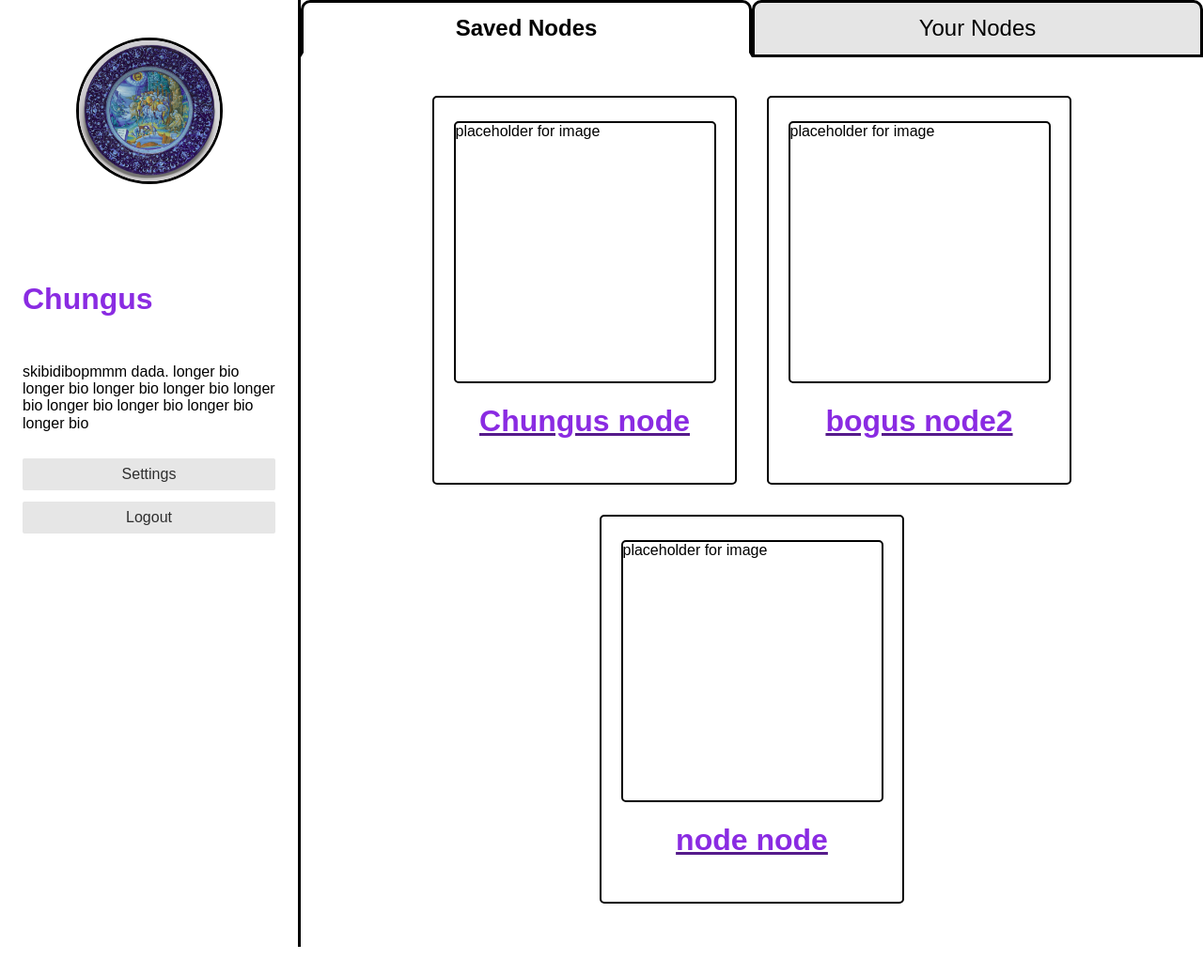
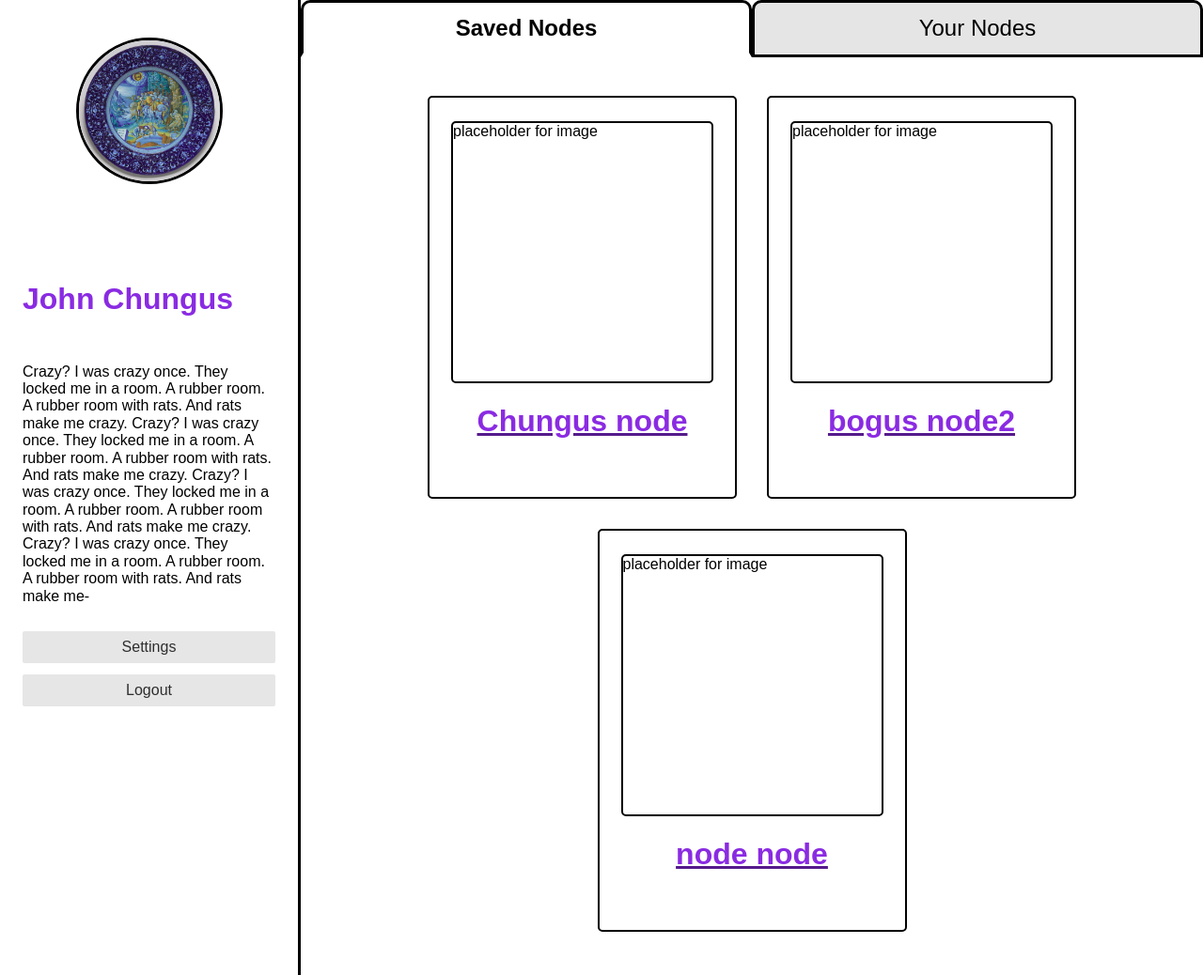
Before and after one commit to CSCI-5117-F26/developing-the-interactive-web-project-1-group-5, a Flask app: page /profile in a window 1280 px wide. Shown: the whole page at 94% size. Before the commit the page ends 1008 px from the top, so only its background shows below. Run offline with Flask 3, Linux system fonts and the light colour scheme; some libraries are stand-ins or nearby versions.

Commit message:
profile CSS Cleanup

```diff
--- a/src/developing_the_interactive_web_project_1_group_5/server.py
+++ b/src/developing_the_interactive_web_project_1_group_5/server.py
@@ -82,7 +82,7 @@ def create_node():
 
 @app.route("/profile")
 def view_profile():
-    user = {"name": "Chungus", "bio": "skibidibopmmm dada. longer bio longer bio longer bio longer bio longer bio longer bio longer bio longer bio longer bio"}
+    user = {"name": "John Chungus", "bio": "Crazy? I was crazy once. They locked me in a room. A rubber room. A rubber room with rats. And rats make me crazy. Crazy? I was crazy once. They locked me in a room. A rubber room. A rubber room with rats. And rats make me crazy. Crazy? I was crazy once. They locked me in a room. A rubber room. A rubber room with rats. And rats make me crazy. Crazy? I was crazy once. They locked me in a room. A rubber room. A rubber room with rats. And rats make me-"}
     bogus_nodes_yours = ["Chungus node", "bogus node2", "node node"]
     bogus_nodes_saved = ["saved node", "hihihihihihi", "YIPPPEEEEEE", "node4  kg. g jg. glu gy lug ulyflf f y"]
     return render_template("profile.html", user=user, saved=bogus_nodes_saved, yours=bogus_nodes_yours)
--- a/src/developing_the_interactive_web_project_1_group_5/static/css/profile-styles.css
+++ b/src/developing_the_interactive_web_project_1_group_5/static/css/profile-styles.css
@@ -106,11 +106,11 @@ h1 {
 }
 
 .card {
-    width: 300px;
+    width: 275px;
     min-height: 375px;
     border: 2px solid black;
     border-radius: 5px;
-    padding: 10px;
+    padding: 25px;
     padding-top: 25px;
     display: flex;
     flex-direction: column;
--- a/src/developing_the_interactive_web_project_1_group_5/templates/profile.html
+++ b/src/developing_the_interactive_web_project_1_group_5/templates/profile.html
@@ -40,7 +40,8 @@
                     {% endfor %}
                 </div>
                 {% else %}
-                <p>You've got no nodes. Make one here [add a button or somethn to create node]</p>
+                <p>You've got no saved nodes. Go find some here</p>
+                <button class="pure-button">[add a button or somethn to explore page]</button>
                 {% endif %}
             </div>
 
@@ -62,7 +63,8 @@
                     {% endfor %}
                 </div>
                 {% else %}
-                <p>You've got no nodes. Make one here [add a button or somethn to create node]</p>
+                <p>You've got no nodes. Make one here</p>
+                <button class="pure-button">[add a button or somethn to create node page]</button>
                 {% endif %}
             </div>
         </div>
```
